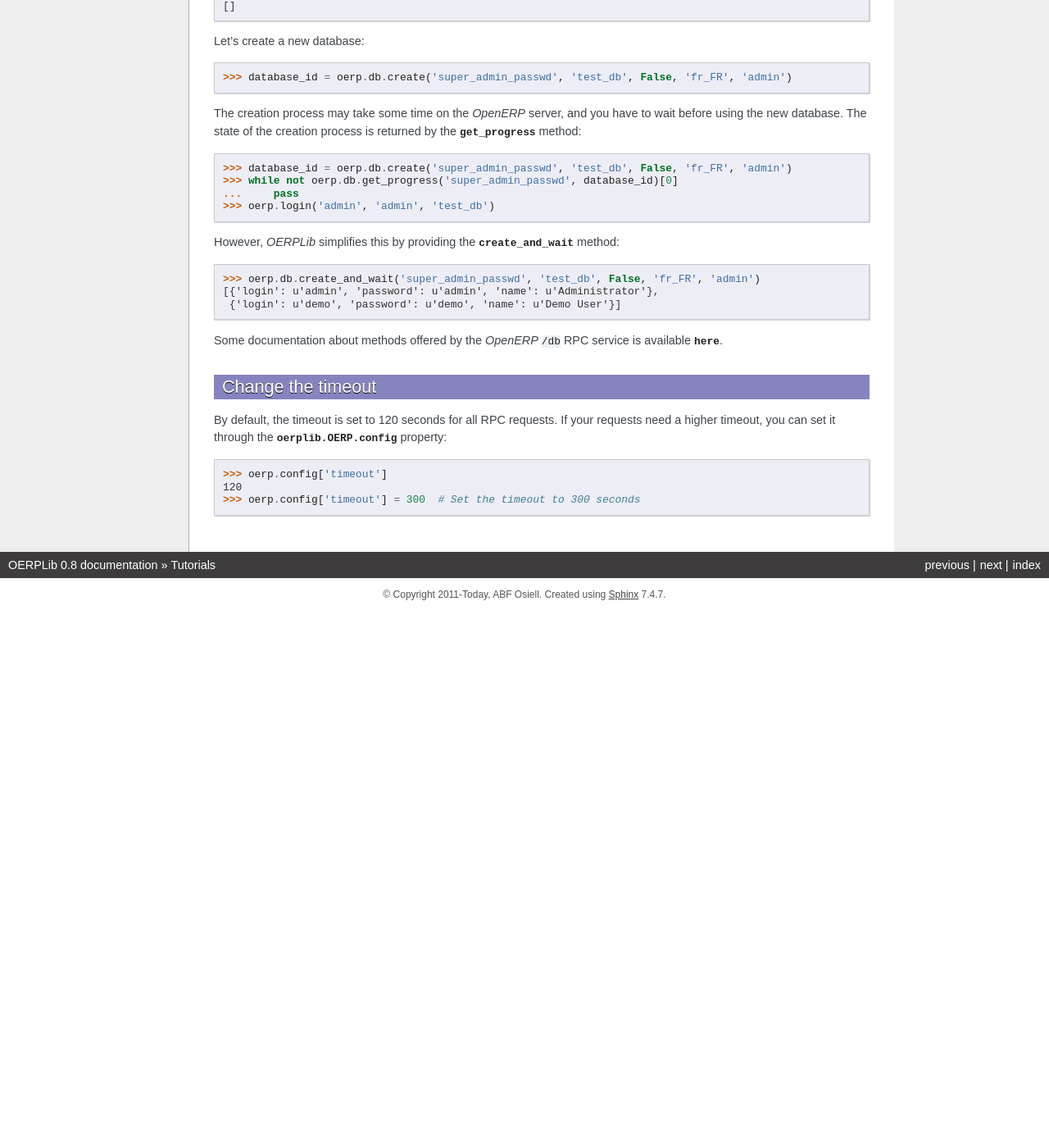
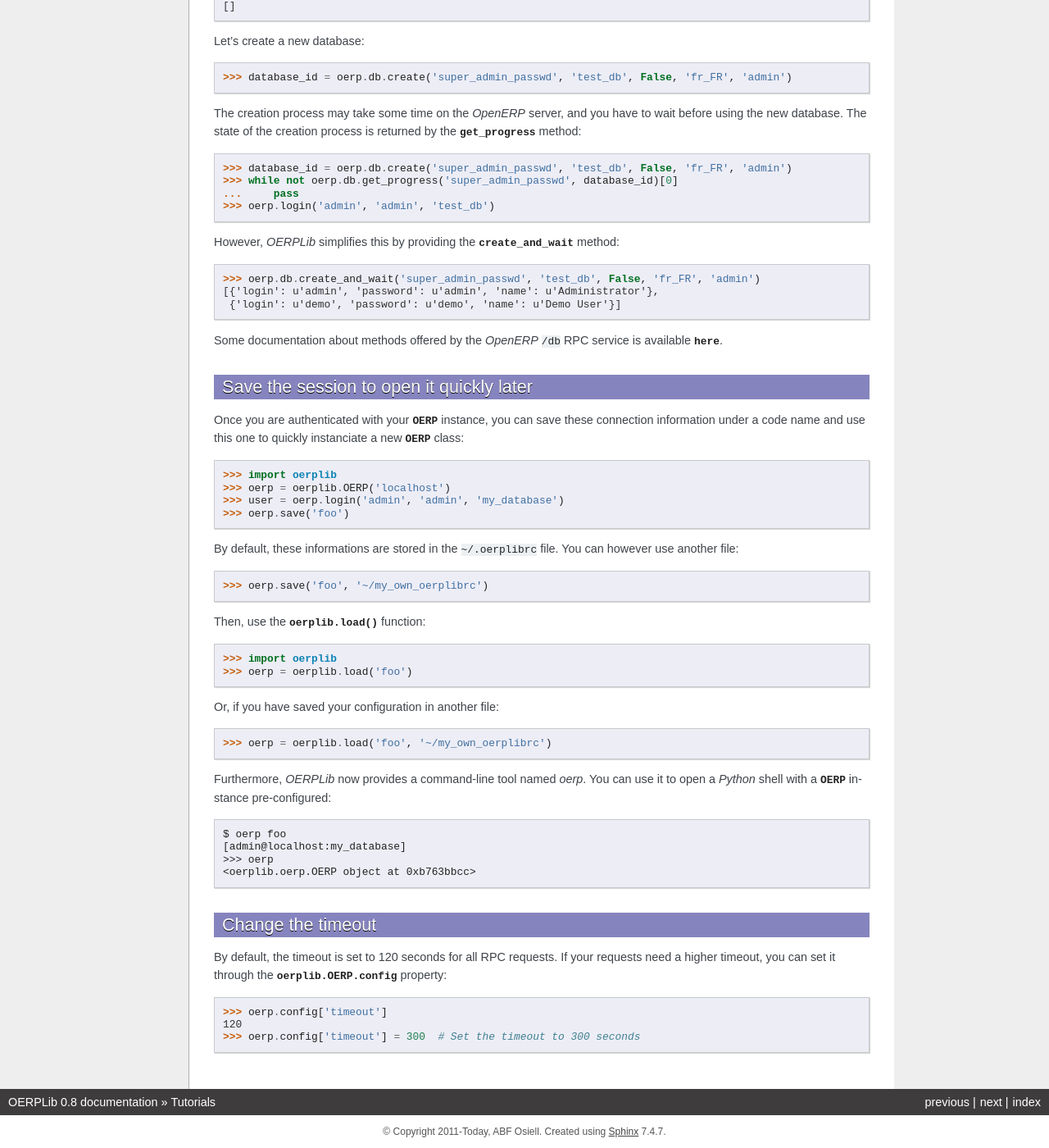
Before and after one commit to osiell/oerplib, a Sphinx documentation site: the page built from doc/source/tutorials.rst, in a window 1280 px wide and 1400 px high, scrolled down 5537 px. Shown: the whole window at 82% size. Built offline with Sphinx 7.4.7, drawn with Linux system fonts in a browser that asks for light colours; before the commit the page ends 6282 px from its top, so only the background shows below that; some of the changed text lies outside the part shown.

Commit message:
Documentation updated (docstring and tutorials, about save/load OERP instances)

```diff
--- a/doc/source/ref_oerplib.rst
+++ b/doc/source/ref_oerplib.rst
@@ -11,3 +11,5 @@
     >>> user = oerp.login('admin', 'admin', 'my_database')  # login returns an user object
     >>> user.name
     'Administrator'
+    >>> oerp.save('foo')                                    # save session informations in ~/.oerplibrc
+    >>> oerp = oerplib.load('foo')                          # get a pre-configured session from ~/.oerplibrc
--- a/doc/source/tutorials.rst
+++ b/doc/source/tutorials.rst
@@ -347,6 +347,42 @@
 Some documentation about methods offered by the `OpenERP` ``/db`` RPC service
 is available :class:`here <oerplib.service.db.DB>`.
 
+Save the session to open it quickly later
+-----------------------------------------
+
+Once you are authenticated with your :class:`OERP <oerplib.OERP>` instance, you
+can save these connection information under a code name and use this one to
+quickly instanciate a new :class:`OERP <oerplib.OERP>` class::
+
+    >>> import oerplib
+    >>> oerp = oerplib.OERP('localhost')
+    >>> user = oerp.login('admin', 'admin', 'my_database')
+    >>> oerp.save('foo')
+
+By default, these informations are stored in the ``~/.oerplibrc`` file. You can
+however use another file::
+
+    >>> oerp.save('foo', '~/my_own_oerplibrc')
+
+Then, use the :func:`oerplib.load` function::
+
+    >>> import oerplib
+    >>> oerp = oerplib.load('foo')
+
+Or, if you have saved your configuration in another file::
+
+    >>> oerp = oerplib.load('foo', '~/my_own_oerplibrc')
+
+Furthermore, `OERPLib` now provides a command-line tool named `oerp`. You can
+use it to open a `Python` shell with a :class:`OERP <oerplib.OERP>` instance
+pre-configured::
+
+    $ oerp foo
+    [admin@localhost:my_database]
+    >>> oerp
+    <oerplib.oerp.OERP object at 0xb763bbcc>
+
+
 Change the timeout
 ------------------
 
```
Also changed, not shown: oerplib/__init__.py (+17 -4 lines), 2 other files.
